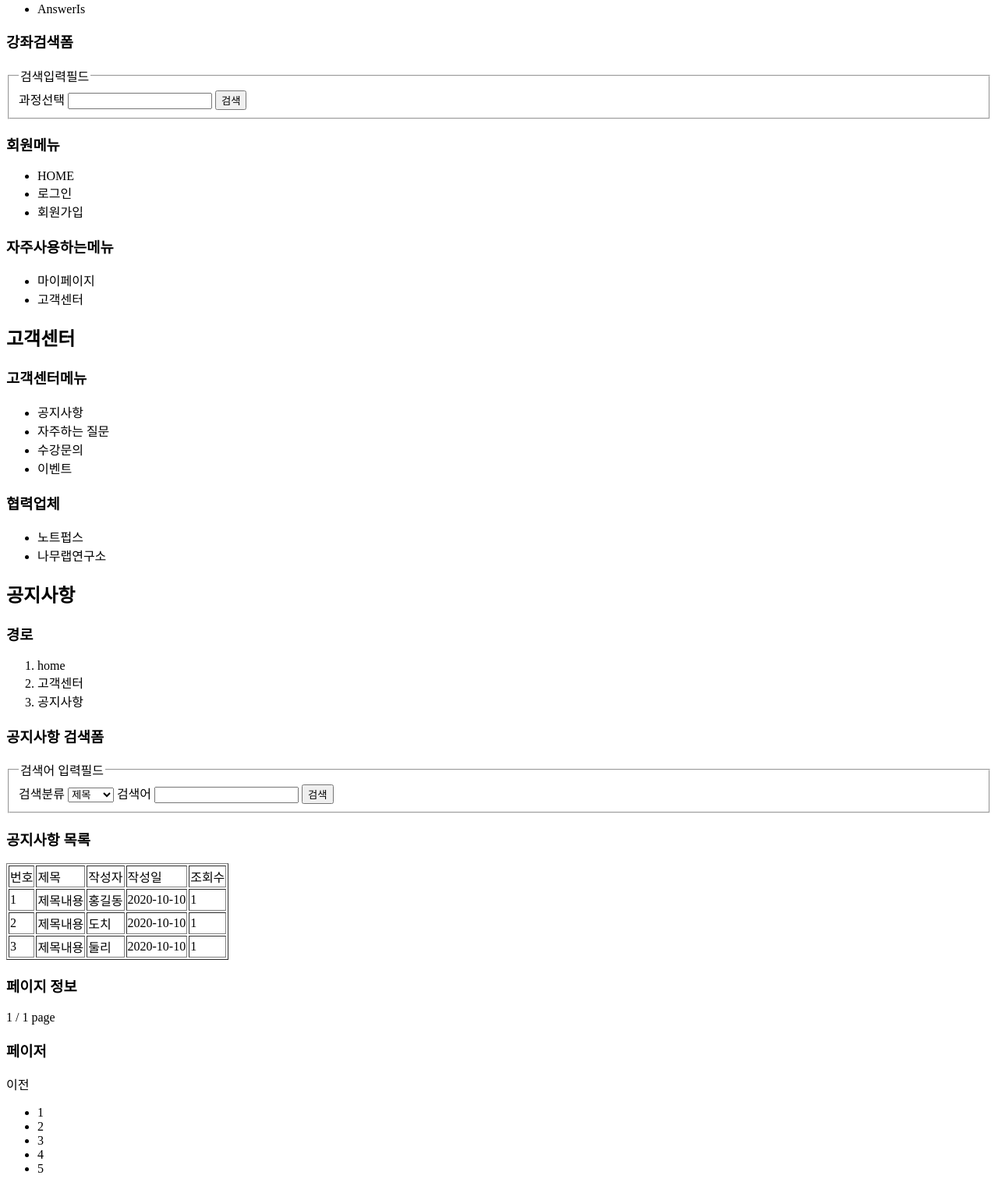
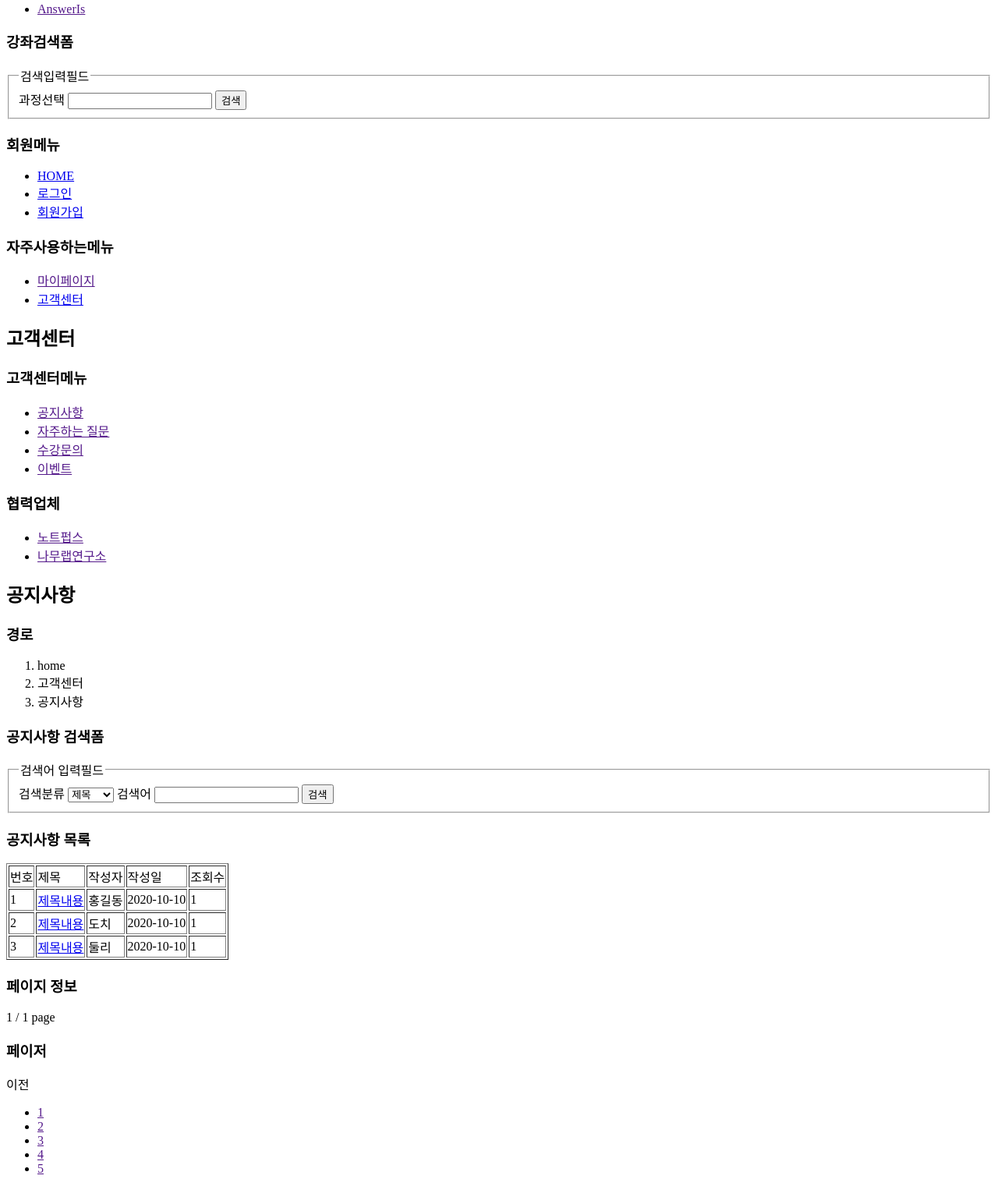
Before and after one commit to JuHaeChoi/HTML_CSS, a plain HTML site: page HTML5_CSS3/notice/list.html in a window 1280 px wide. Shown: the part 235-1756 px from the top of the page at 78% size. Drawn offline with Linux system fonts and the light colour scheme.

Commit message:
docs : Add inline tag, list.html

```diff
--- a/HTML5_CSS3/notice/list.html
+++ b/HTML5_CSS3/notice/list.html
@@ -4,7 +4,7 @@
     <title>Document</title>
 </head>
 <body>
-    <h1>뉴렉처 온라인</h1>
+    <h1><a href="../index.html">뉴렉처 온라인</a></h1>
 
 
     <header>
@@ -14,9 +14,9 @@
             <nav>
                 <h1>메인메뉴</h1>
                 <ul>
-                    <li>학습가이드</li>
-                    <li>강좌선택</li>
-                    <li>AnswerIs</li>
+                    <li><a href="">학습가이드</a></li>
+                    <li><a href="">강좌선택</a></li>
+                    <li><a href="">AnswerIs</a></li>
                 </ul>
             </nav>
     <!--<ul>은 순서가 없는 목록, <ol>은 순서가 있는 목록, <dl>은 <dt>(용어) <dd>(용어설명)이 있다.-->
@@ -35,16 +35,16 @@
             <nav>
                 <h1>회원메뉴</h1>
                 <ul>
-                    <li>HOME</li>
-                    <li>로그인</li>
-                    <li>회원가입</li>
+                    <li><a href="../index.html">HOME</a></li>
+                    <li><a href="../member/login.html">로그인</a></li>
+                    <li><a href="../member/signup-agree.html">회원가입</a></li>
                 </ul>
             </nav>
             <nav>
                 <h1>자주사용하는메뉴</h1>
                 <ul>
-                    <li>마이페이지</li>
-                    <li>고객센터</li>
+                    <li><a href="">마이페이지</a></li>
+                    <li><a href="list.html">고객센터</a></li>
                 </ul>
             </nav>
         </section>
@@ -56,18 +56,18 @@
         <section>
             <h1>고객센터메뉴</h1>
             <ul>
-                <li>공지사항</li>
-                <li>자주하는 질문</li>
-                <li>수강문의</li>
-                <li>이벤트</li>
+                <li><a href="">공지사항</a></li>
+                <li><a href="">자주하는 질문</a></li>
+                <li><a href="">수강문의</a></li>
+                <li><a href="">이벤트</a></li>
             </ul>
         </section>
 
         <nav>
             <h1>협력업체</h1>
             <ul>
-                <li>노트펍스</li>
-                <li>나무랩연구소</li>
+                <li><a href="">노트펍스</a></li>
+                <li><a href="">나무랩연구소</a></li>
             </ul>
         </nav>
     </aside>
@@ -114,21 +114,21 @@
                     </tr>
                     <tr>
                         <td>1</td>
-                        <td>제목내용</td>
+                        <td><a href="detail.html">제목내용</a></td>
                         <td>홍길동</td>
                         <td>2020-10-10</td>
                         <td>1</td>
                     </tr>
                     <tr>
                         <td>2</td>
-                        <td>제목내용</td>
+                        <td><a href="detail.html">제목내용</a></td>
                         <td>도치</td>
                         <td>2020-10-10</td>
                         <td>1</td>
                     </tr>
                     <tr>
                         <td>3</td>
-                        <td>제목내용</td>
+                        <td><a href="detail.html">제목내용</a></td>
                         <td>둘리</td>
                         <td>2020-10-10</td>
                         <td>1</td>
@@ -148,11 +148,11 @@
                 <div>
                     <div>이전</div>
                     <ul>
-                        <li>1</li>
-                        <li>2</li>
-                        <li>3</li>
-                        <li>4</li>
-                        <li>5</li>
+                        <li><a href="">1</a></li>
+                        <li><a href="">2</a></li>
+                        <li><a href="">3</a></li>
+                        <li><a href="">4</a></li>
+                        <li><a href="">5</a></li>
                     </ul>
                     <div>다음</div>
                 </div>
```
